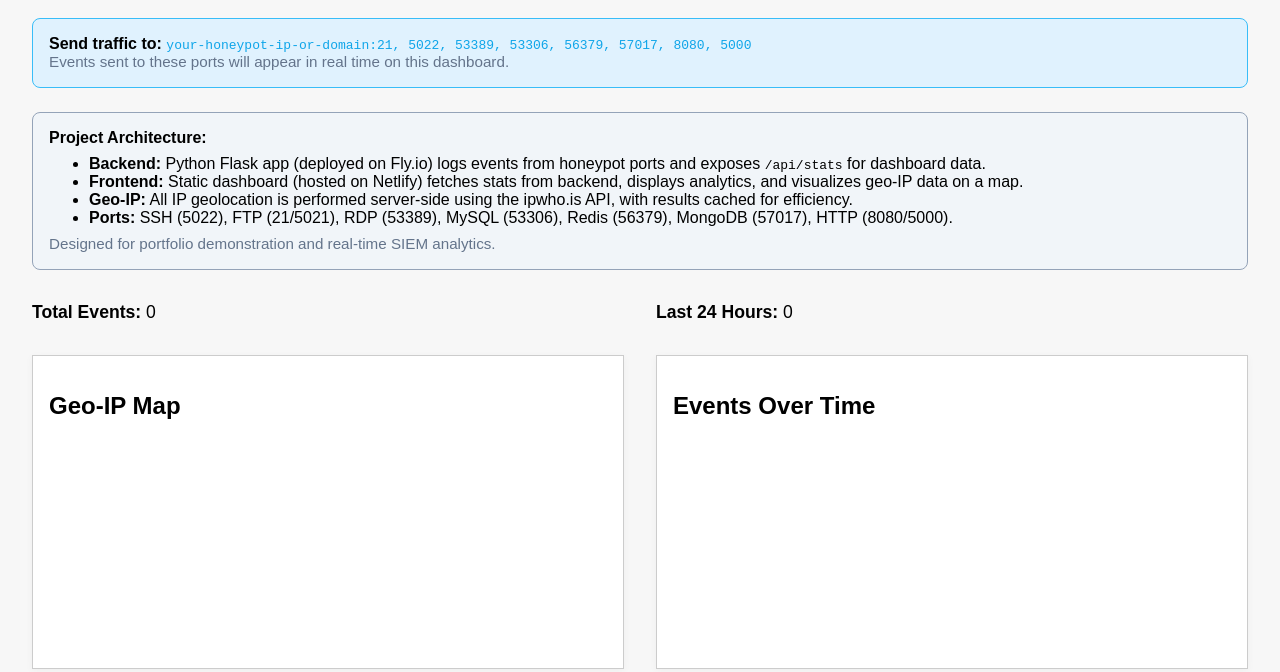
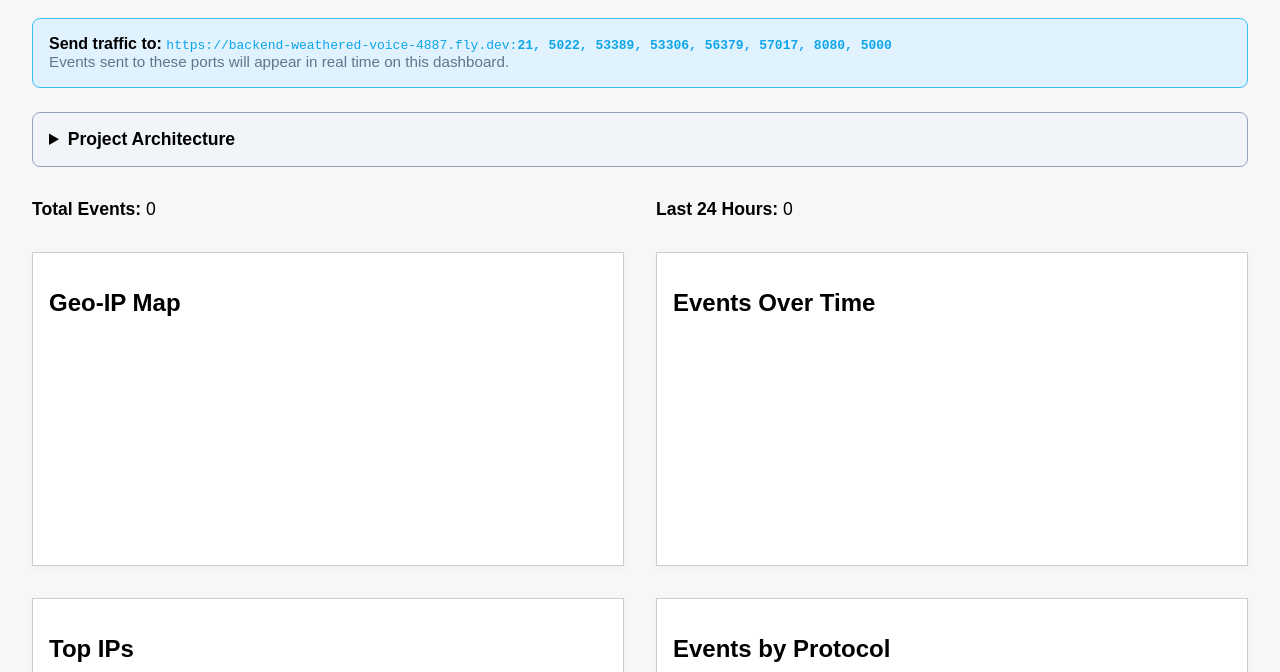
Before and after one commit to jeremyrayjewell/mini-siem-dashboard, a plain HTML site: page public/index.html in a window 1280 px wide. Shown: the part 72-744 px from the top of the page. Drawn offline with nearby package versions, Linux system fonts and the light colour scheme; no server answers.

Commit message:
UI cleanup

```diff
--- a/public/index.html
+++ b/public/index.html
@@ -78,12 +78,12 @@
     <h1>Mini SIEM Dashboard</h1>
     <div class="honeypot-info" style="background:#e0f2fe;border:1px solid #38bdf8;padding:1em;margin-bottom:1.5em;border-radius:8px;">
         <strong>Send traffic to:</strong>
-        <span style="font-family:monospace;color:#0ea5e9">your-honeypot-ip-or-domain:21, 5022, 53389, 53306, 56379, 57017, 8080, 5000</span>
+        <span style="font-family:monospace;color:#0ea5e9">https://backend-weathered-voice-4887.fly.dev:<b>21, 5022, 53389, 53306, 56379, 57017, 8080, 5000</b></span>
         <br>
         <span style="font-size:0.95em;color:#64748b">Events sent to these ports will appear in real time on this dashboard.</span>
     </div>
-    <div class="project-architecture" style="background:#f1f5f9;border:1px solid #94a3b8;padding:1em;margin-bottom:2em;border-radius:8px;">
-        <strong>Project Architecture:</strong>
+    <details class="project-architecture" style="background:#f1f5f9;border:1px solid #94a3b8;padding:1em;margin-bottom:2em;border-radius:8px;">
+        <summary style="font-weight:bold;font-size:1.1em;cursor:pointer;">Project Architecture</summary>
         <ul style="margin-top:0.5em;margin-bottom:0.5em;">
             <li><b>Backend:</b> Python Flask app (deployed on Fly.io) logs events from honeypot ports and exposes <code>/api/stats</code> for dashboard data.</li>
             <li><b>Frontend:</b> Static dashboard (hosted on Netlify) fetches stats from backend, displays analytics, and visualizes geo-IP data on a map.</li>
@@ -91,7 +91,7 @@
             <li><b>Ports:</b> SSH (5022), FTP (21/5021), RDP (53389), MySQL (53306), Redis (56379), MongoDB (57017), HTTP (8080/5000).</li>
         </ul>
         <span style="font-size:0.95em;color:#64748b">Designed for portfolio demonstration and real-time SIEM analytics.</span>
-    </div>
+    </details>
     <div class="stats" style="display: flex; gap: 2em; align-items: center; margin-bottom: 2em;">
         <div style="flex: 1; font-size: 1.1em;">
             <strong>Total Events:</strong> <span id="totalEvents">0</span>
```
